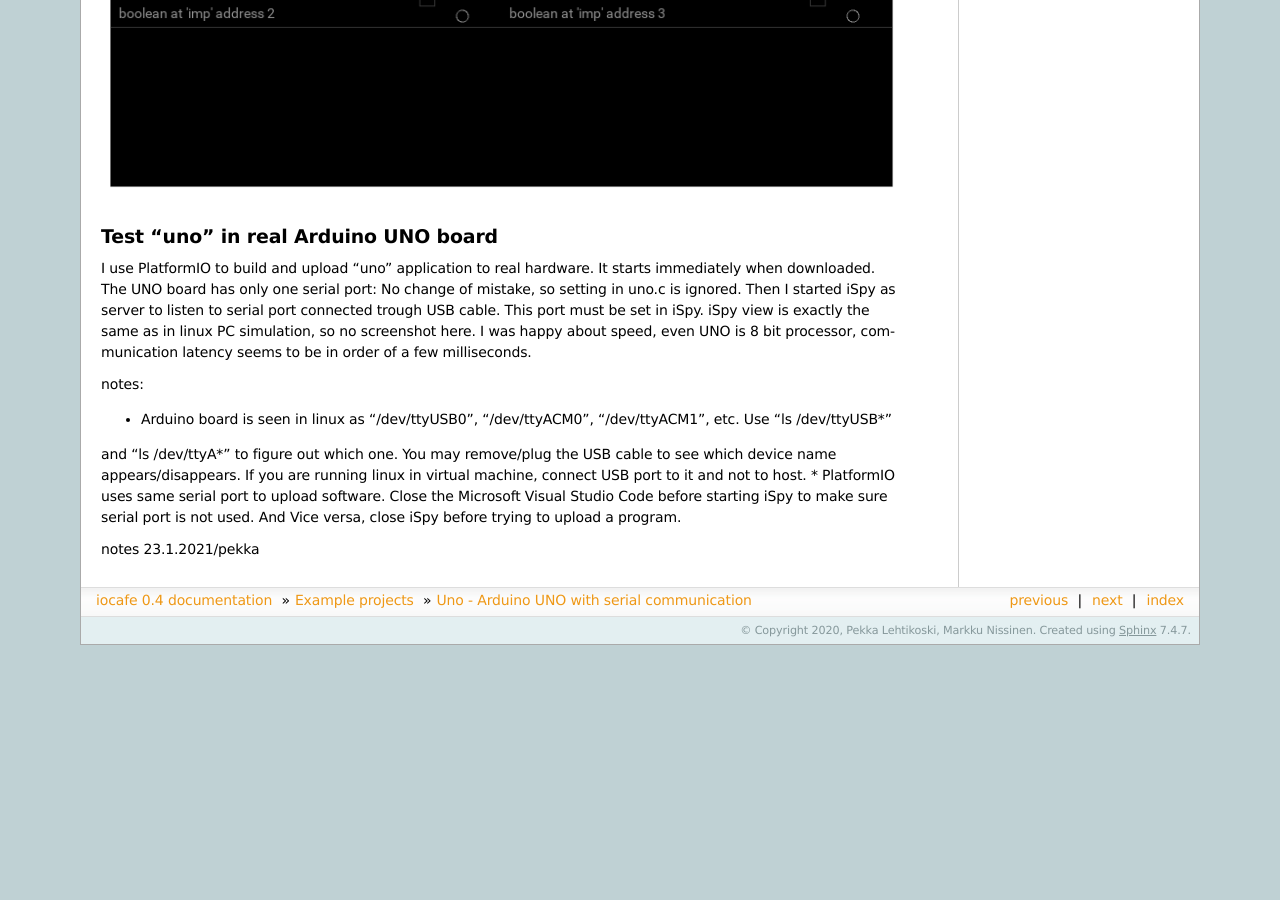
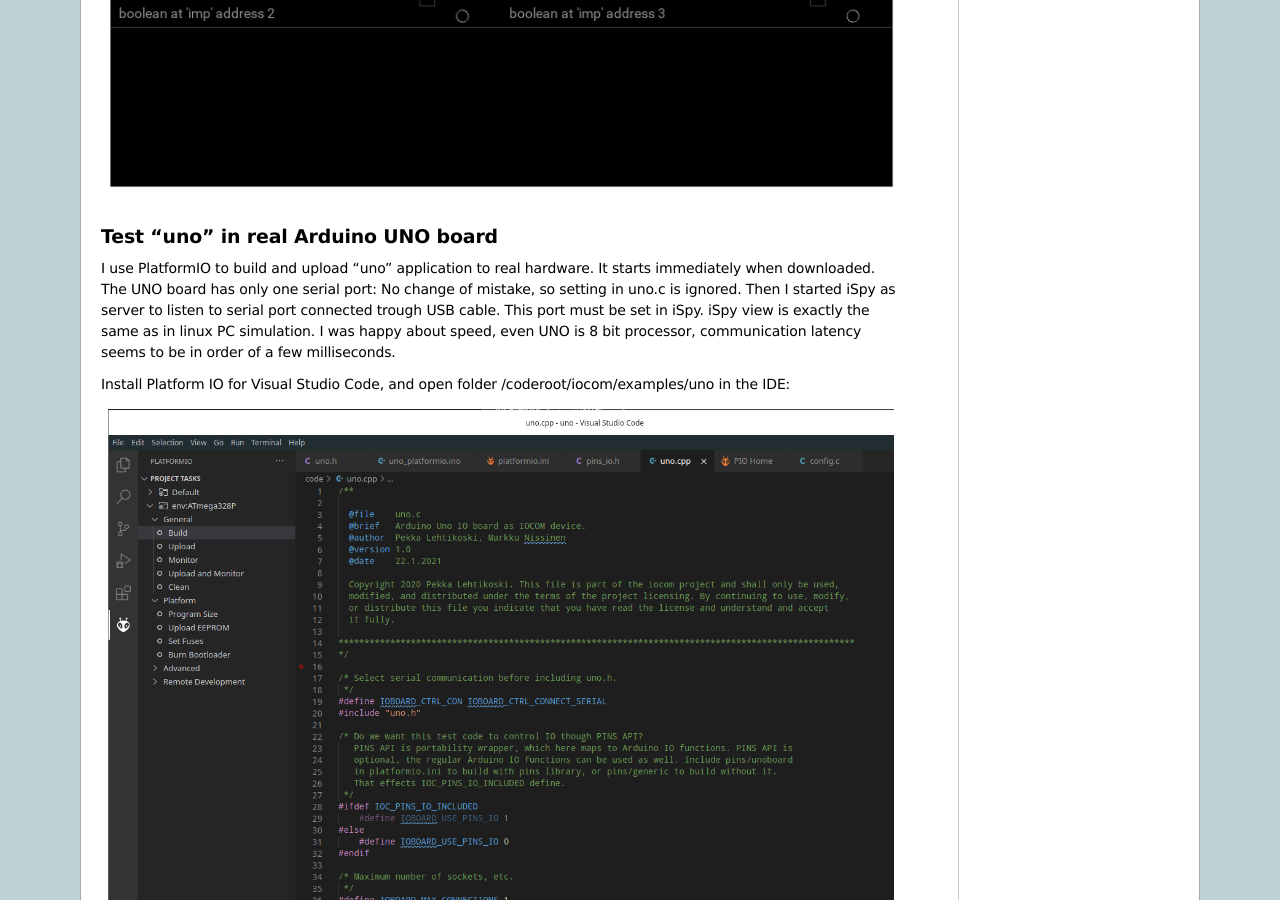
Before and after one commit to iocafe/iocafe-doc, a Sphinx documentation site: the page built from source/examples/iocom/uno/uno.rst, in a window 1280 px wide and 900 px high, scrolled down 2111 px. Built offline with Sphinx 7.4.7, drawn with Linux system fonts in a browser that asks for light colours; before the commit the page ends 2756 px from its top, so only the background shows below that.

Commit message:
Update to UNO example document.

```diff
--- a/source/examples/iocom/uno/uno.rst
+++ b/source/examples/iocom/uno/uno.rst
@@ -62,8 +62,12 @@
 I use PlatformIO to build and upload "uno" application to real hardware. It starts immediately when downloaded.
 The UNO board has only one serial port: No change of mistake, so setting in uno.c is ignored. Then I started
 iSpy as server to listen to serial port connected trough USB cable. This port must be set in iSpy.
-iSpy view is exactly the same as in linux PC simulation, so no screenshot here. I was happy about speed,
+iSpy view is exactly the same as in linux PC simulation. I was happy about speed,
 even UNO is 8 bit processor, communication latency seems to be in order of a few milliseconds.
+
+Install Platform IO for Visual Studio Code, and open folder /coderoot/iocom/examples/uno in the IDE:
+
+.. figure:: pics/210123-uno-platformio.png
 
 notes:
 
```
Also changed, not shown: source/examples/iocom/uno/pics/210123-uno-platformio.png (added).
